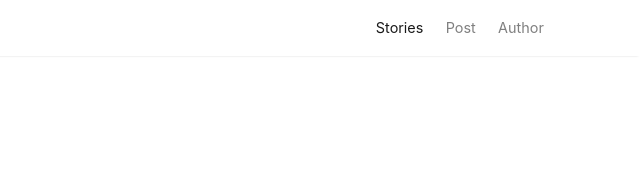
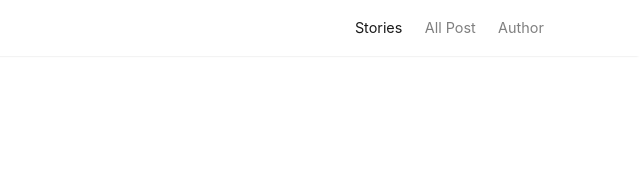
Before and after one commit to abhijeeeth/chayagrahagan, a plain HTML site: page post.html in a window 1280 px wide. Shown: the top 169 px of the page, 640-1280 px from the left. Drawn offline with Linux system fonts and the light colour scheme; grey boxes are pictures that could not be loaded; a script that the page names is missing.

Commit message:
All post

```diff
--- a/post.html
+++ b/post.html
@@ -37,7 +37,7 @@
 			<a class="nav-link" href="index.html">Stories <span class="sr-only">(current)</span></a>
 			</li>
 			<li class="nav-item">
-			<a class="nav-link" href="post.html">Post</a>
+			<a class="nav-link" href="AllPost.html">All Post</a>
 			</li>
 			<li class="nav-item">
 				<a class="nav-link" href="https://abhijith-theta.vercel.app">Author</a>
```
